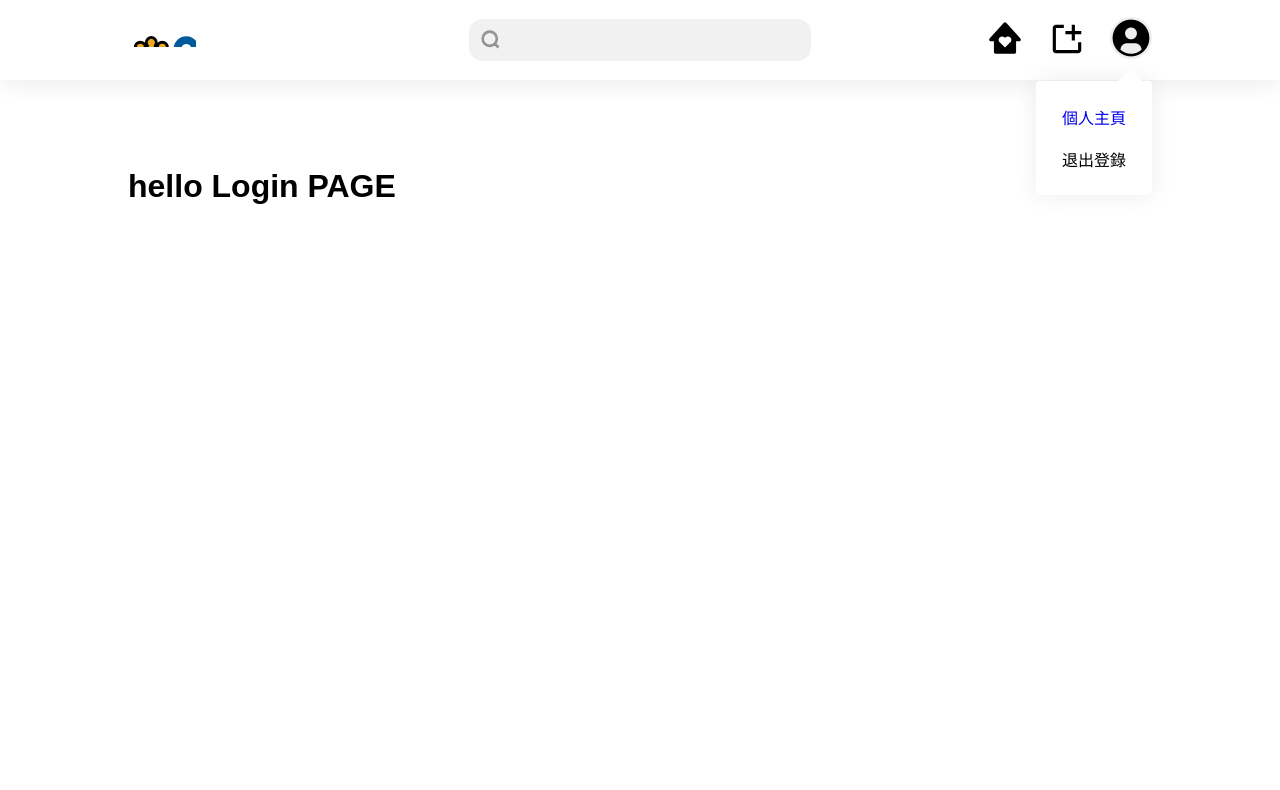
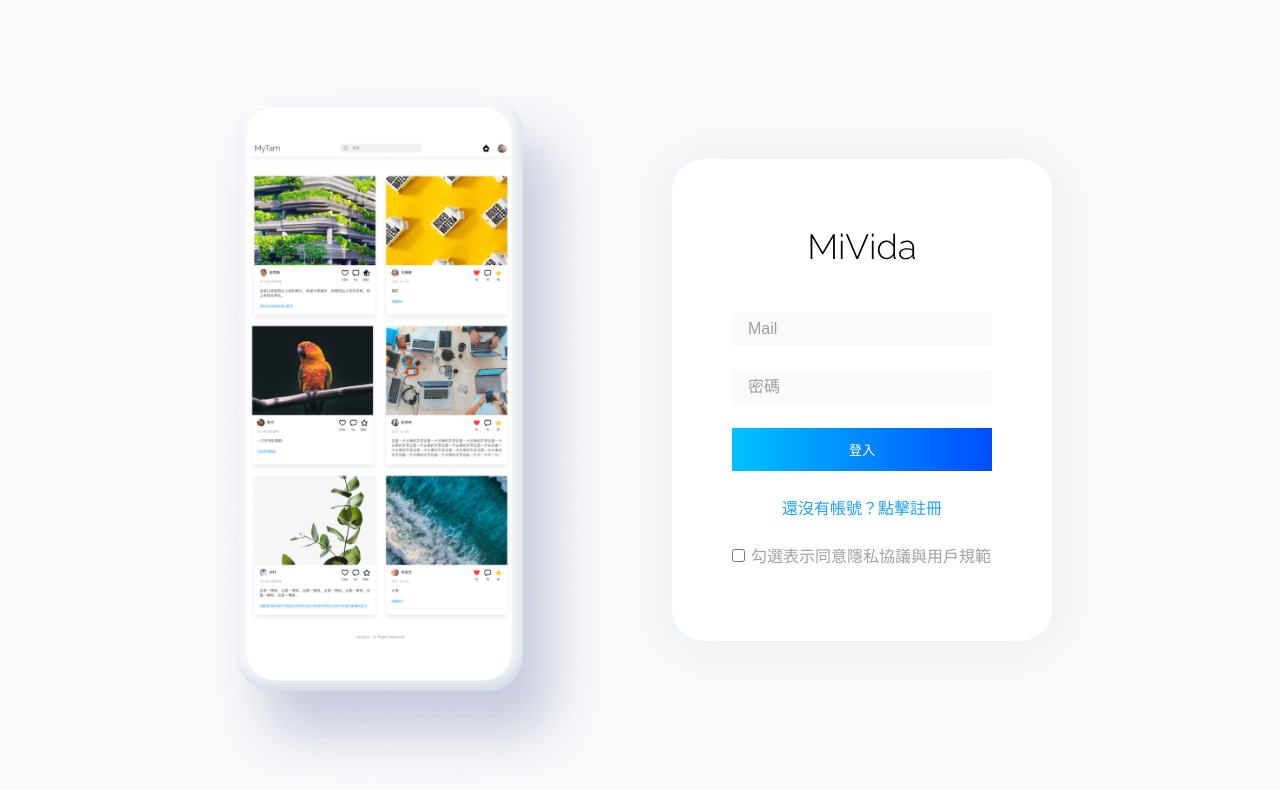
Before and after one commit to kamitom/sideproj3, a Vue app in the folder image/frontend/: page /login in a window 1280 px wide. Shown: the top 790 px of the page. Built offline with nearby package versions, Linux system fonts and the light colour scheme.

Commit message:
feat: 新增login頁面

```diff
--- a/image/frontend/src/App.vue
+++ b/image/frontend/src/App.vue
@@ -1,5 +1,5 @@
 <template>
-  <div>
+  <template v-if="$route.name != 'login'">
     <header class="header">
       <NavBar />
     </header>
@@ -7,8 +7,10 @@
 
       <router-view></router-view>
     </TheLayout>
-  </div>
-
+  </template>
+  <template v-else>
+    <router-view></router-view>
+  </template>
 </template>
 
 <script setup>
--- a/image/frontend/src/pages/LoginPage.vue
+++ b/image/frontend/src/pages/LoginPage.vue
@@ -1,11 +1,99 @@
 <template>
-  <div>
-    <h1>hello Login PAGE</h1>
+  <div class="loginPage">
+    <img src="../assets/phone.png" alt="" class="phoneImage">
+    <div class="loginForm">
+      <img src="../assets/logo.svg" alt="">
+      <form>
+        <input type="email" placeholder="Mail">
+        <input v-if="!isLogin" type="text" placeholder="帳號">
+        <input type="password" placeholder="密碼">
+        <button class="loginButton" type="submit">{{ isLogin ? "登入" : "註冊" }}</button>
+        <p class="info" @click="isLogin = !isLogin">
+          {{ isLogin ? '還沒有帳號？點擊註冊' : '已經有帳號？點擊登入' }}
+        </p>
+        <div class="agreement">
+          <input type="checkbox">勾選表示同意隱私協議與用戶規範
+        </div>
+      </form>
+    </div>
   </div>
 </template>
 
 <script setup>
-
+  import { ref } from 'vue'
+  const isLogin = ref(true)
 </script>
 
-<style lang="scss" scoped></style>
+<style scoped>
+  .loginPage {
+    display: grid;
+    grid-template-columns: 1fr 1fr;
+    align-items: center;
+    gap: 5vw;
+    width: 100vw;
+    height: 100vh;
+    max-width: 100%;
+    background: #f8f9fb;
+
+    padding: 0 10vw;
+  }
+
+  .phoneImage {
+    max-width: 400px;
+    position: relative;
+    top: 36px;
+    justify-self: end;
+  }
+
+  .loginForm {
+    justify-self: start;
+    box-shadow: 0px 4px 48px rgba(0, 0, 0, 0.06);
+    border-radius: 32px;
+    background: white;
+    padding: 74px 60px;
+
+    display: grid;
+    place-items: center;
+    row-gap: 52px;
+    width: 380px;
+  }
+
+  .loginForm>form {
+    display: grid;
+    row-gap: 24px;
+    width: 100%;
+    height: 100%;
+  }
+
+  input {
+    background: #fafafa;
+    border-radius: 4px;
+    border: none;
+  }
+
+  input::placeholder {
+    color: #9e9e9e;
+  }
+
+  .loginButton {
+    background: linear-gradient(89.93deg,
+        #00c2ff 0.06%,
+        #0047ff 105.68%);
+    padding: 12px 0;
+    color: white;
+    border: none;
+  }
+
+  .info {
+    color: #1da0ff;
+    text-align: center;
+    cursor: pointer;
+  }
+
+  .agreement {
+    color: #a1a1a1;
+    display: flex;
+    align-items: center;
+    gap: 6px;
+  }
+</style>
--- a/image/frontend/src/pages/ProfileEdittingPage.vue
+++ b/image/frontend/src/pages/ProfileEdittingPage.vue
@@ -6,6 +6,29 @@
       <TheButton>修改Avatar</TheButton>
       <input type="file" class="inputFile">
     </div>
+    <form class="profileForm">
+      <label for="username">用戶:</label>
+      <input type="text" />
+      <label for="name">暱稱:</label>
+      <input type="text" />
+      <label for="intro">簡介:</label>
+      <textarea rows="12"> </textarea>
+      <label for="mobilePhone">行動電話:</label>
+      <input type="text" />
+      <label>性別:</label>
+      <div class="genderRadios">
+        <input type="radio" name="gender" id="M" value="M" />
+        男
+        <input type="radio" name="gender" id="F" value="F" />
+        女
+      </div>
+      <label for="website">網站:</label>
+      <input type="text" />
+      <div class="actions">
+        <TheButton type="reset" reverse>取消</TheButton>
+        <TheButton type="submit">儲存</TheButton>
+      </div>
+    </form>
   </div>
 </template>
 
```
